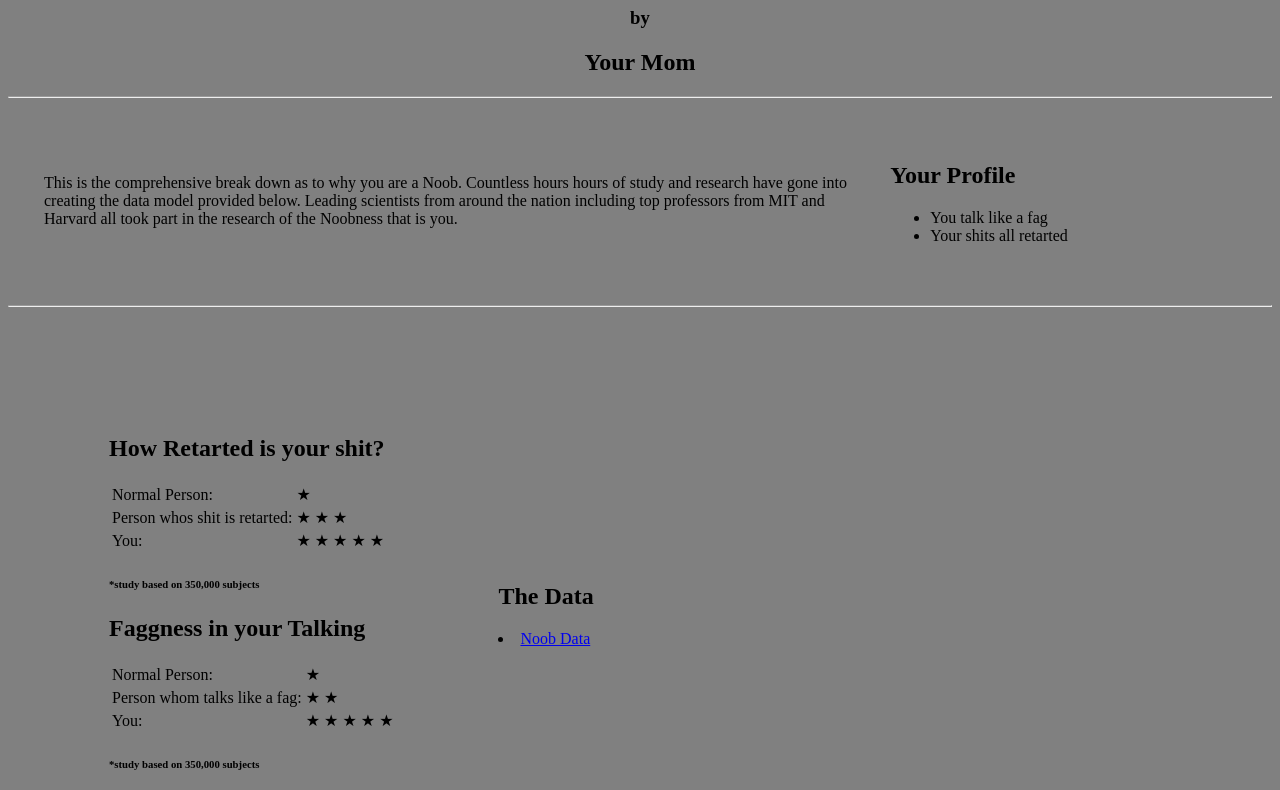
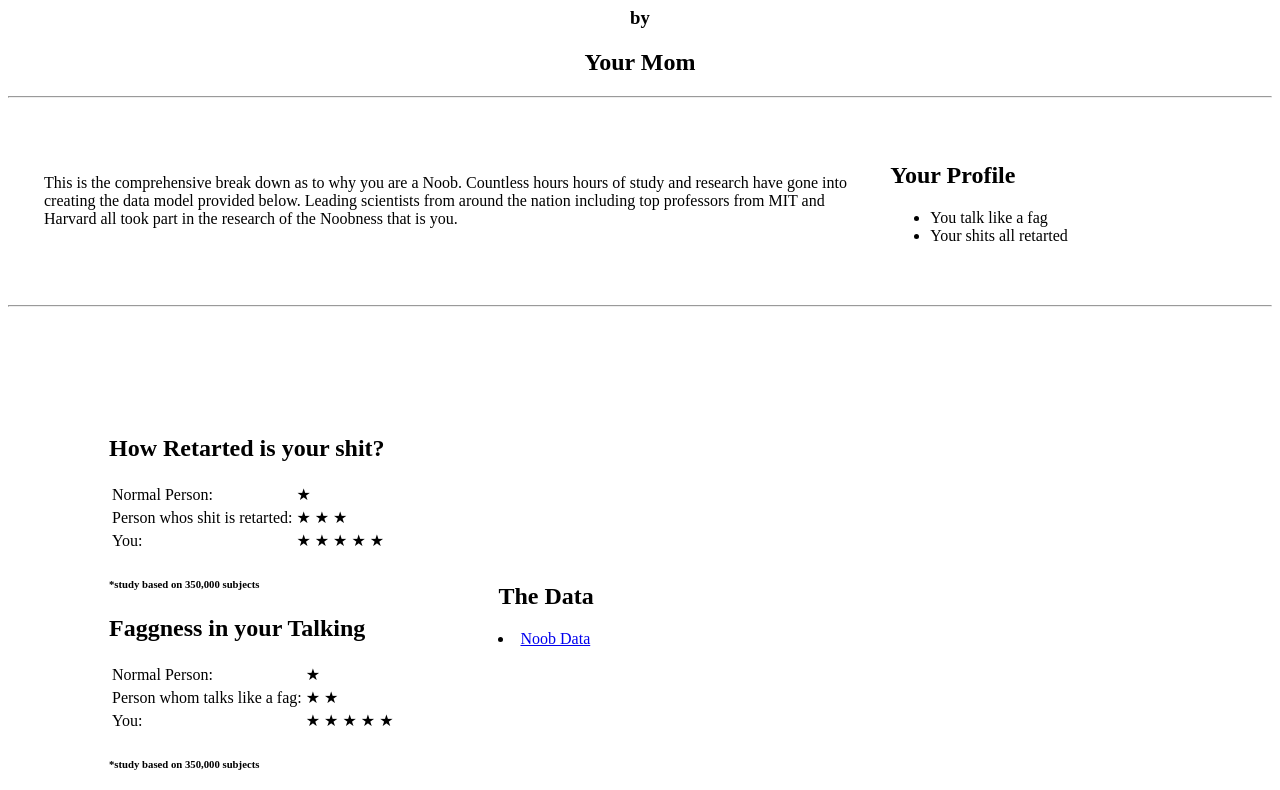
Before and after one commit to GnarMander/cv, a plain HTML site: page index.html in a window 1280 px wide. Shown: the part 84-874 px from the top of the page. Drawn offline with Linux system fonts and the light colour scheme.

Commit message:
Update index.html

```diff
--- a/index.html
+++ b/index.html
@@ -6,7 +6,7 @@
   <title>&#128557; Noob Life &#128557;</title>
 </head>
 
-<body style="background-color:grey;">
+<body style="background-color:light-grey;">
   <hr size="3" noshade>
   <center>
     <h1>Why you're a Noob</h1>
```
